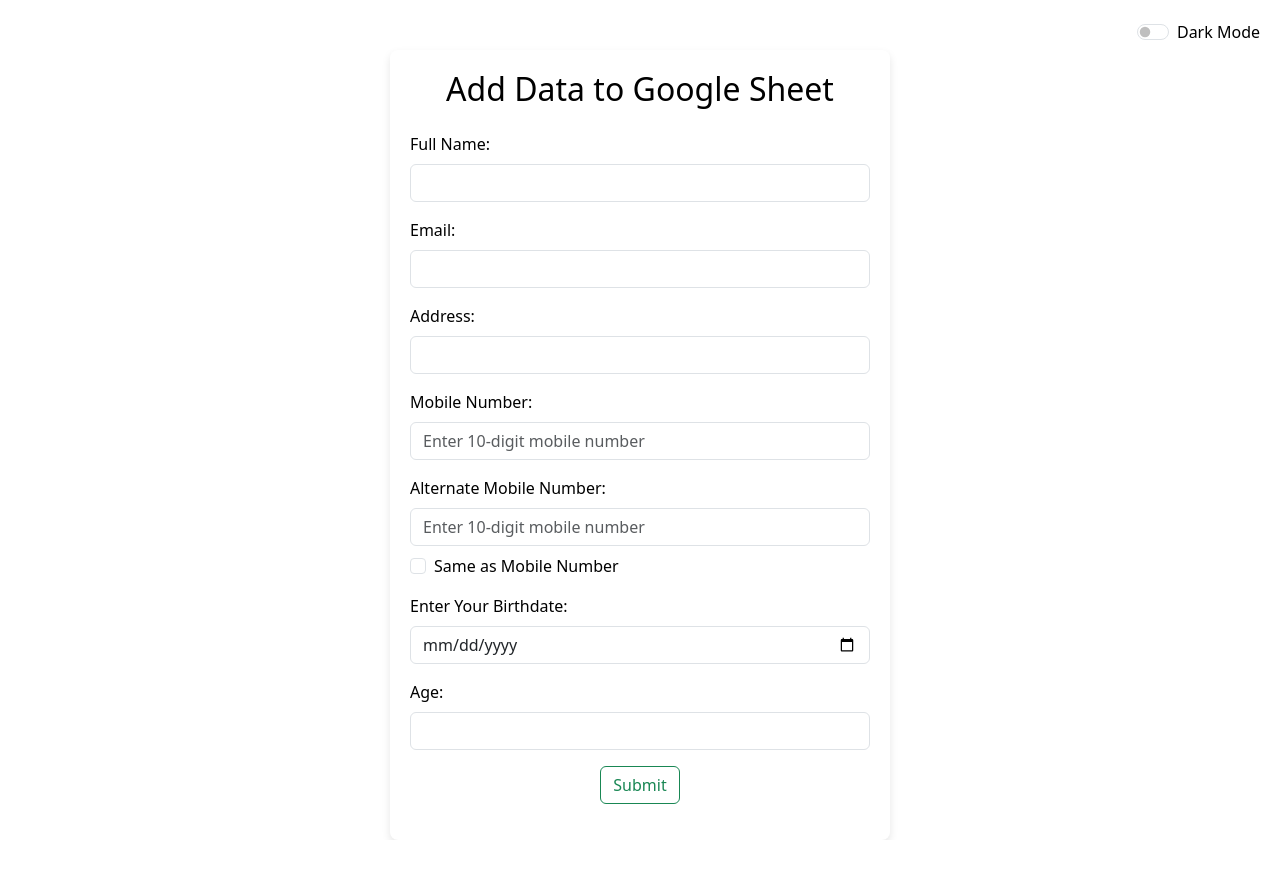
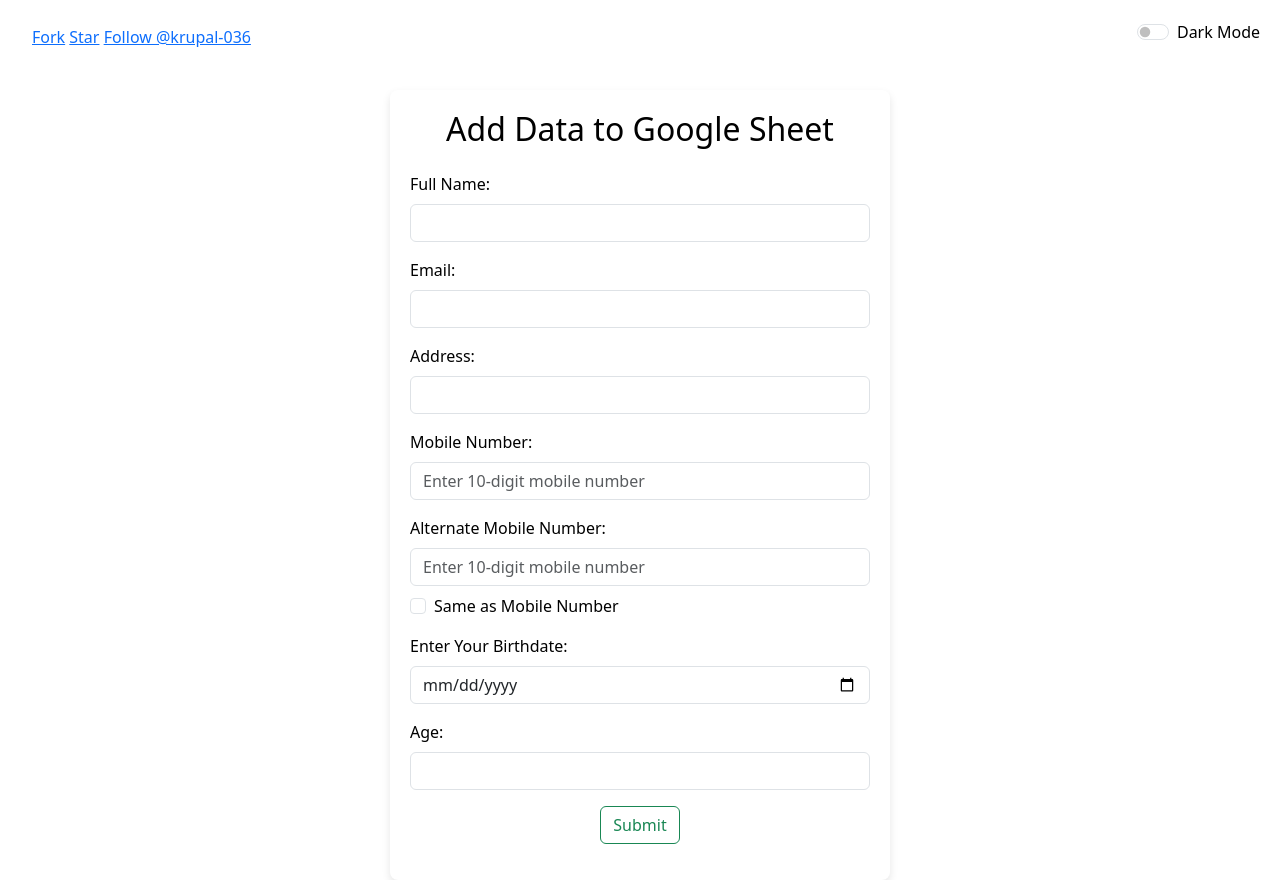
Before and after one commit to krupal-036/web-to-excel, a Flask app: page / in a window 1280 px wide. Before the commit the page ends 840 px from the top, so only its background shows below. Run offline with Flask 3, Linux system fonts and the light colour scheme.

Commit message:
Github details updated in 'form.html'

```diff
--- a/static/script.js
+++ b/static/script.js
@@ -1,4 +1,4 @@
-document.getElementById('email').addEventListener('input', function() {
+document.getElementById('email').addEventListener('input', function () {
     this.value = this.value.toLowerCase();
 });
 
@@ -13,7 +13,7 @@
     }
 }
 
-    window.onload = function() {
+window.onload = function () {
     var savedTheme = localStorage.getItem('theme');
     if (savedTheme === 'dark') {
         document.body.classList.add('dark-mode');
--- a/static/style.css
+++ b/static/style.css
@@ -1,11 +1,26 @@
+nav {
+    display: flex;
+    justify-content: flex-end;
+    padding: 20px 24px;
+}
+
+.navbtn {
+    position: absolute;
+    left: 2rem;
+    margin-top: 0.3rem;
+}
+
+
 body.light-mode {
     background-color: white;
     color: black;
 }
+
 body.dark-mode {
     background-color: #2c2c2c;
     color: white;
 }
+
 body.dark-mode input,
 body.dark-mode select,
 body.dark-mode textarea {
@@ -18,6 +33,7 @@
     background-color: #4CAF50;
     color: white;
 }
+
 .dark-mode-switch {
     position: absolute;
     top: 20px;
@@ -32,6 +48,7 @@
     border-radius: 8px;
     box-shadow: 0 4px 8px rgba(0, 0, 0, 0.1);
 }
+
 body.dark-mode .container {
     background-color: #3b3b3b;
     box-shadow: 0 4px 8px rgba(255, 255, 255, 0.1);
@@ -46,6 +63,7 @@
     font-size: 1.5rem;
     text-align: center;
 }
+
 .dark-mode-switch {
     position: absolute;
     top: 20px;
--- a/templates/form.html
+++ b/templates/form.html
@@ -1,48 +1,67 @@
 <!DOCTYPE html>
 <html>
+
 <head>
     <title>Add Data to Google Sheet</title>
-    <link rel="icon" type="image/x-icon" href="https://cdn1.iconfinder.com/data/icons/material-core/18/drive-spreadsheet-1024.png">
-    <link rel="stylesheet" type="text/css" href="https://cdn.jsdelivr.net/npm/bootstrap@5.3.1/dist/css/bootstrap.min.css">
-    <link rel="stylesheet" type="text/css" href="../static/style.css">
+    <link rel="icon" type="image/x-icon"
+        href="https://cdn1.iconfinder.com/data/icons/material-core/18/drive-spreadsheet-1024.png" />
+    <link rel="stylesheet" type="text/css"
+        href="https://cdn.jsdelivr.net/npm/bootstrap@5.3.1/dist/css/bootstrap.min.css" />
+    <link rel="stylesheet" type="text/css" href="../static/style.css" />
+</head>
 
-</head>
 <body class="light-mode">
+    <nav>
+        <div class="navbtn">
+            <a class="github-button" href="https://github.com/krupal-036/web-to-excel/fork"
+                data-color-scheme="no-preference: dark; light: light; dark: dark;" data-icon="octicon-repo-forked"
+                data-size="large" data-show-count="true" aria-label="Fork ">Fork</a>
+
+            <a class="github-button" href="https://github.com/krupal-036/web-to-excel"
+                data-color-scheme="no-preference: dark; light: light; dark: dark;" data-icon="octicon-star"
+                data-size="large" data-show-count="true" aria-label="Star krupal-036/web-to-excel">Star</a>
+
+            <a class="github-button" href="https://github.com/krupal-036"
+                data-color-scheme="no-preference: dark; light: light; dark: dark;" data-size="large"
+                data-show-count="true" aria-label="Follow @krupal-036 on GitHub">Follow @krupal-036</a>
+        </div>
+    </nav>
     <div class="container">
         <h2 class="mb-4">Add Data to Google Sheet</h2>
 
         <div class="form-check form-switch dark-mode-switch">
-            <input class="form-check-input" type="checkbox" id="darkModeToggle" onclick="toggleDarkMode()">
+            <input class="form-check-input" type="checkbox" id="darkModeToggle" onclick="toggleDarkMode()" />
             <label class="form-check-label" for="darkModeToggle">Dark Mode</label>
         </div>
         <form action="/submit" method="post" onsubmit="return validateForm()">
-
             <div class="mb-3">
                 <label for="name" class="form-label">Full Name:</label>
-                <input type="text" id="name" name="name" class="form-control" required>
+                <input type="text" id="name" name="name" class="form-control" required />
             </div>
 
             <div class="mb-3">
                 <label for="email" class="form-label">Email:</label>
-                <input type="email" id="email" name="email" class="form-control" required>
+                <input type="email" id="email" name="email" class="form-control" required />
             </div>
 
             <div class="mb-3">
                 <label for="address" class="form-label">Address:</label>
-                <input type="text" id="address" name="address" class="form-control" required>
+                <input type="text" id="address" name="address" class="form-control" required />
             </div>
 
             <div class="mb-3">
                 <label for="mobile" class="form-label">Mobile Number:</label>
-                <input type="tel" id="mobile" name="mobile" class="form-control" required pattern="[0-9]{10}" placeholder="Enter 10-digit mobile number">
+                <input type="tel" id="mobile" name="mobile" class="form-control" required pattern="[0-9]{10}"
+                    placeholder="Enter 10-digit mobile number" />
             </div>
 
             <div class="mb-3">
                 <label for="altMobile" class="form-label">Alternate Mobile Number:</label>
-                <input type="tel" id="altMobile" name="altMobile" class="form-control" pattern="[0-9]{10}" placeholder="Enter 10-digit mobile number">
+                <input type="tel" id="altMobile" name="altMobile" class="form-control" pattern="[0-9]{10}"
+                    placeholder="Enter 10-digit mobile number" />
 
                 <div class="form-check mt-2">
-                    <input class="form-check-input" type="checkbox" id="sameAsMobile" onclick="copyMobile()">
+                    <input class="form-check-input" type="checkbox" id="sameAsMobile" onclick="copyMobile()" />
                     <label class="form-check-label" for="sameAsMobile">
                         Same as Mobile Number
                     </label>
@@ -50,18 +69,22 @@
             </div>
             <div class="mb-3">
                 <label for="birthdate" class="form-label">Enter Your Birthdate:</label>
-                <input type="date" id="birthdate" name="birthdate" class="form-control" required>
+                <input type="date" id="birthdate" name="birthdate" class="form-control" required />
             </div>
-            <div class="mb-3 result" >
+            <div class="mb-3 result">
                 <label for="age" class="form-label">Age:</label>
-                <input type="number" id="age" name="age" class="form-control" required>
+                <input type="number" id="age" name="age" class="form-control" required />
             </div>
             <div class="mb-3 text-center">
-                <button type="submit" value="submit" class="btn btn-outline-success">Submit</button>
+                <button type="submit" value="submit" class="btn btn-outline-success">
+                    Submit
+                </button>
             </div>
         </form>
     </div>
 
     <script src="../static/script.js" type="text/javascript"></script>
+    <script async defer src="https://buttons.github.io/buttons.js"></script>
 </body>
+
 </html>
```
Lines whose indentation alone changed are shown as unchanged.
